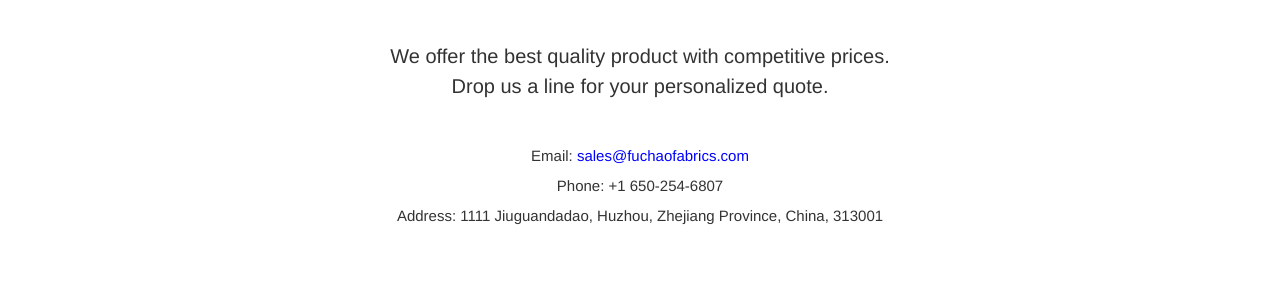
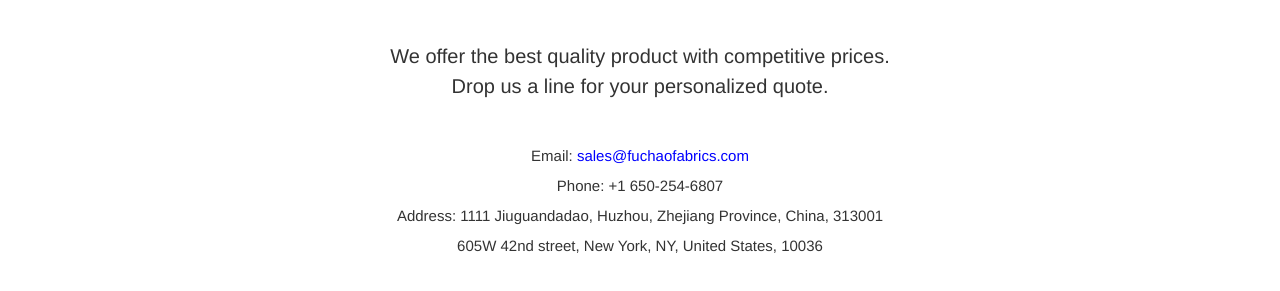
Before and after one commit to lqxw/fuchao, a plain HTML site: page contact.html in a window 1280 px wide. Shown: the part 89-380 px from the top of the page. Drawn offline with Linux system fonts and the light colour scheme.

Commit message:
Add files via upload

```diff
--- a/contact.html
+++ b/contact.html
@@ -45,7 +45,8 @@ Email: <a href="mailto:sales@fuchaofabrics.com" style="color:blue;">sales@fuchao
 <br>
 Phone: +1 650-254-6807
 <br>
-Address: 1111 Jiuguandadao, Huzhou, Zhejiang Province, China, 313001
+Address: 1111 Jiuguandadao, Huzhou, Zhejiang Province, China, 313001 <br>
+605W 42nd street, New York, NY, United States, 10036 <br>
 </div>
 </center>
 
```
